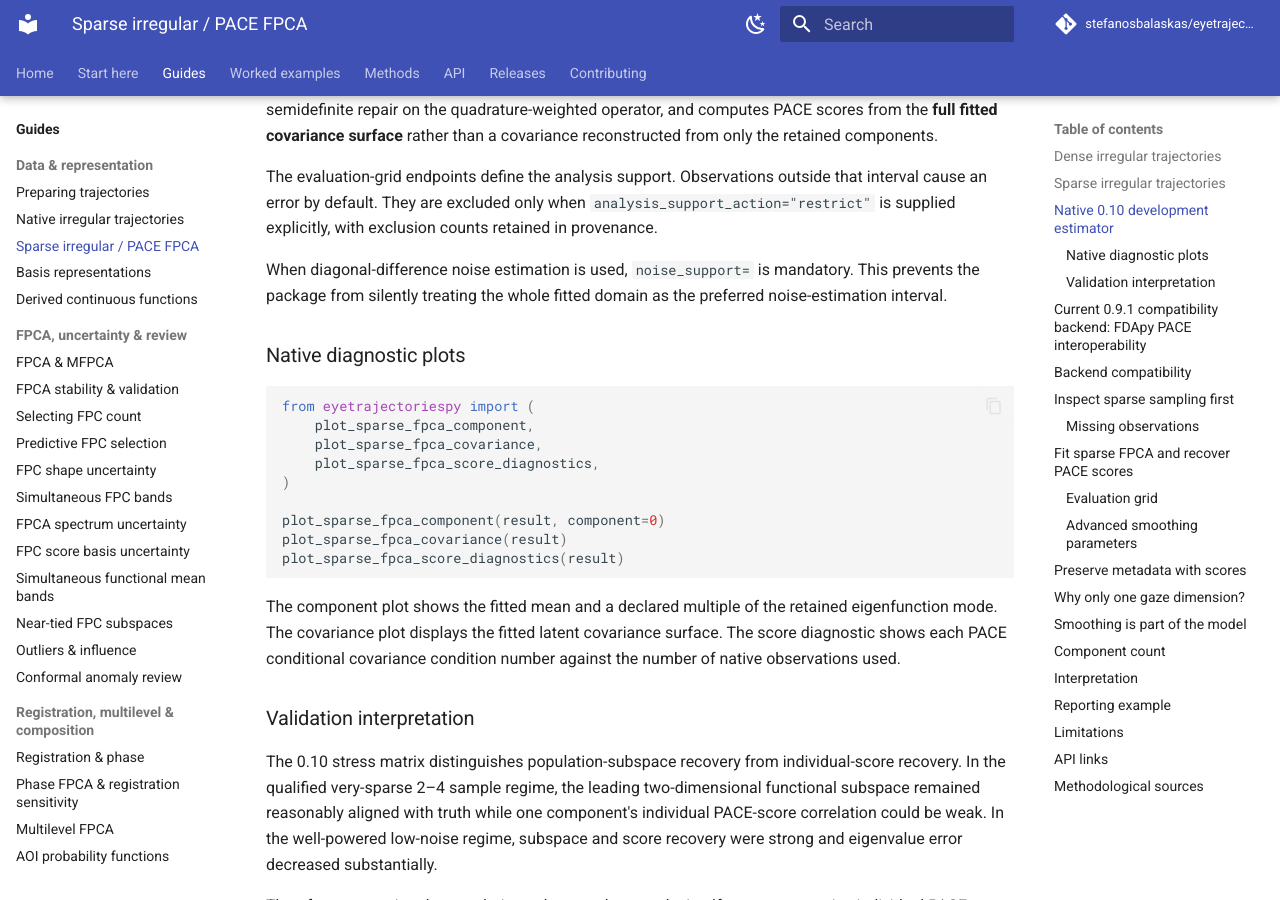
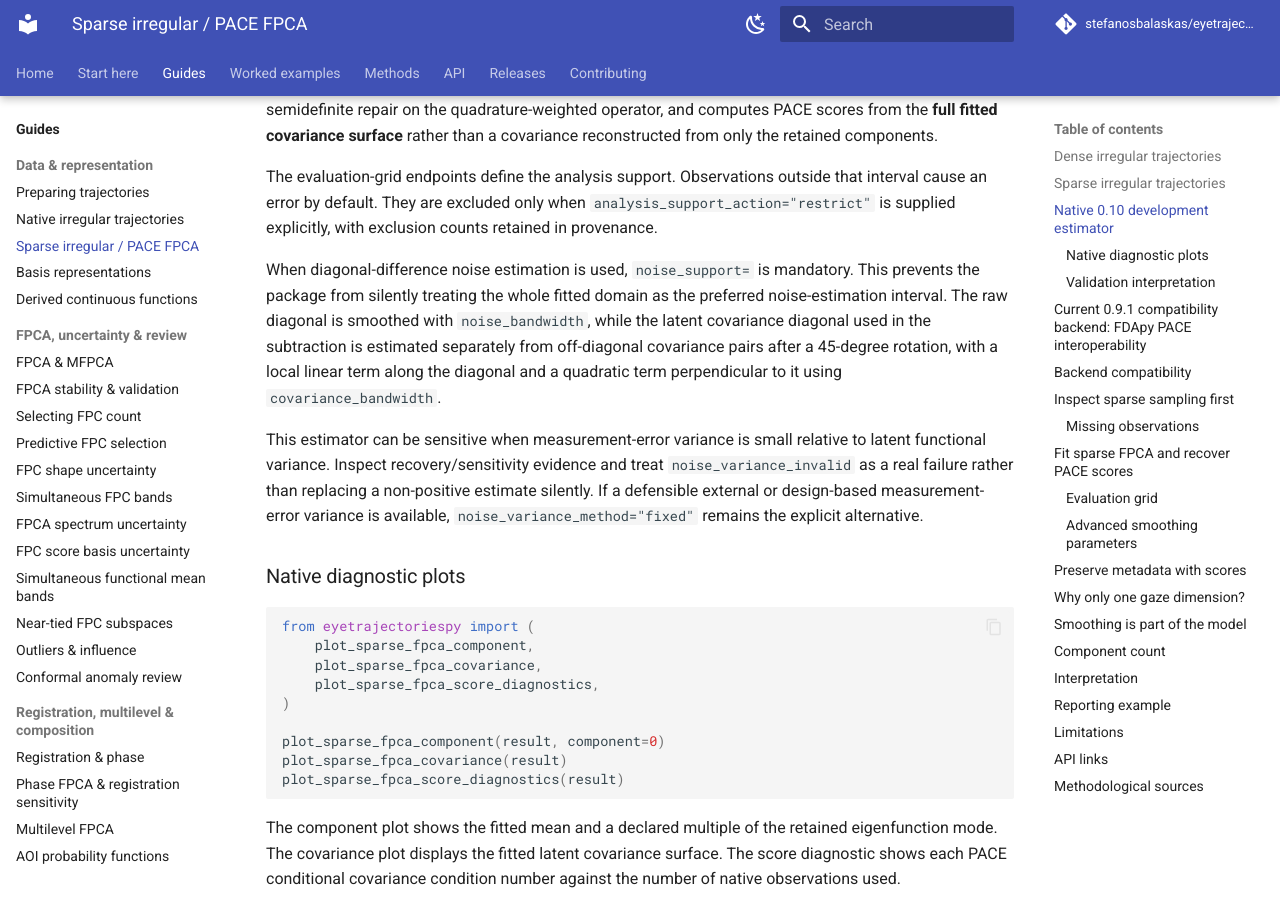
Before and after one commit to stefanosbalaskas/eyetrajectoriespy, an MkDocs documentation site: the page built from docs/guides/sparse-irregular-fpca.md, in a window 1280 px wide and 900 px high, scrolled down 1822 px. Built offline with MkDocs 1.6.1 and Material for MkDocs 9.7.7, drawn with Linux system fonts in a browser that asks for light colours; comment, search, counter and statistics services are not loaded.

Commit message:
Add sparse noise-estimation sensitivity guidance

```diff
--- a/docs/guides/sparse-irregular-fpca.md
+++ b/docs/guides/sparse-irregular-fpca.md
@@ -85,7 +85,18 @@ counts retained in provenance.
 
 When diagonal-difference noise estimation is used, `noise_support=` is
 mandatory. This prevents the package from silently treating the whole fitted
-domain as the preferred noise-estimation interval.
+domain as the preferred noise-estimation interval. The raw diagonal is
+smoothed with `noise_bandwidth`, while the latent covariance diagonal used in
+the subtraction is estimated separately from off-diagonal covariance pairs
+after a 45-degree rotation, with a local linear term along the diagonal and a
+quadratic term perpendicular to it using `covariance_bandwidth`.
+
+This estimator can be sensitive when measurement-error variance is small
+relative to latent functional variance. Inspect recovery/sensitivity evidence
+and treat `noise_variance_invalid` as a real failure rather than replacing a
+non-positive estimate silently. If a defensible external or design-based
+measurement-error variance is available, `noise_variance_method="fixed"`
+remains the explicit alternative.
 
 ### Native diagnostic plots
 
```
